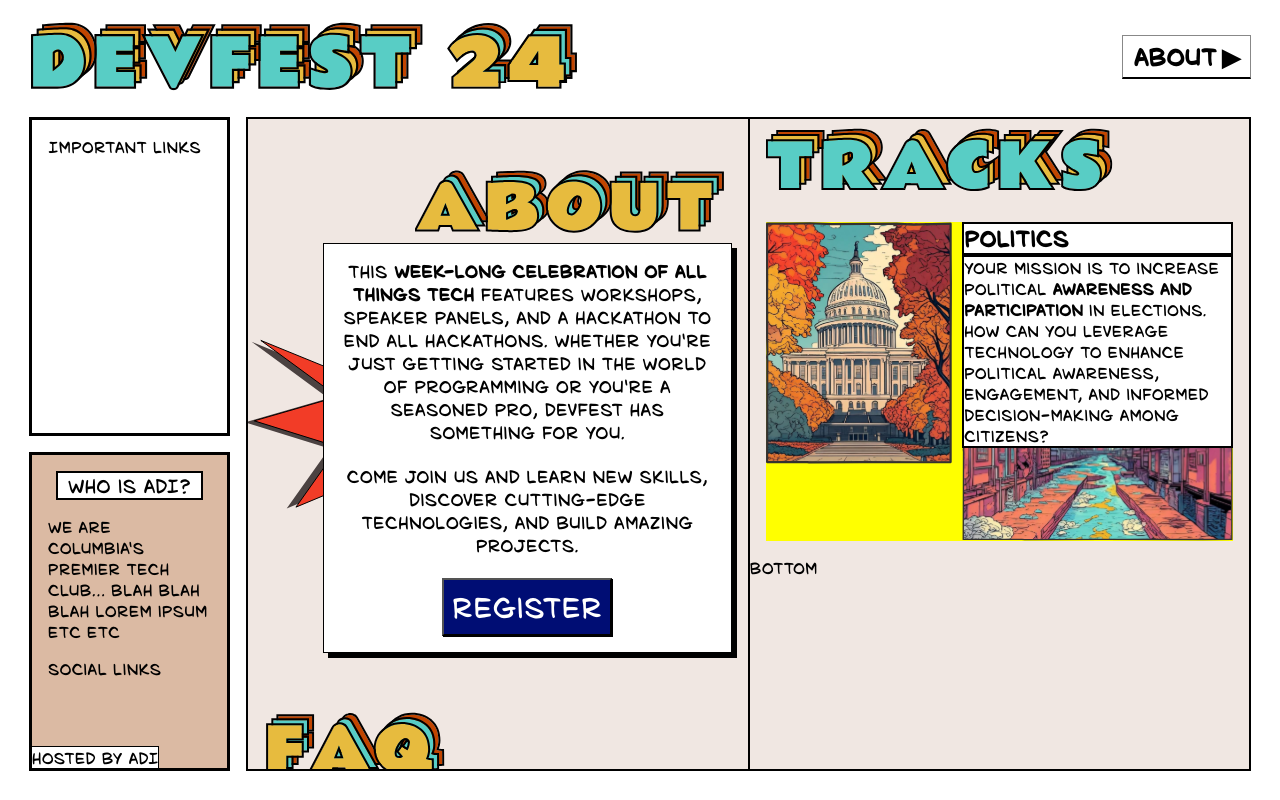
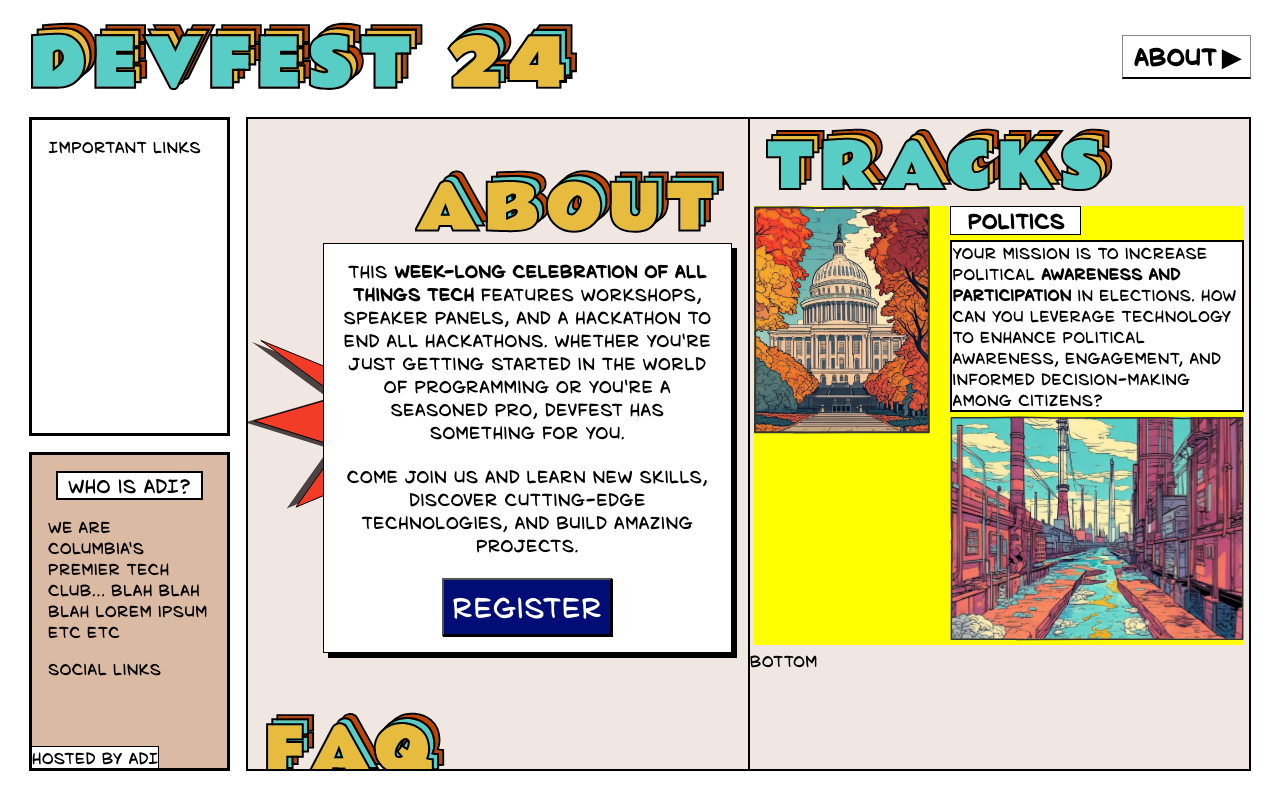
Before and after one commit to adicu/devfest-2024, a Next.js app: page / in a window 1280 px wide. Built offline with nearby package versions, Linux system fonts and the light colour scheme.

Commit message:
Top Right information on Tracks page shows: politics, politics box, and environment image

```diff
--- a/src/components/pages/tracks/TracksPage.jsx
+++ b/src/components/pages/tracks/TracksPage.jsx
@@ -5,34 +5,13 @@ const TracksPage = (props) => {
     width: 100%;
     height: 100%;
     user-select: none;
-    /* background-color: #e9e1d9; */
-    display: flex;
-    flex-direction: column;
+    display: block;
+    /* flex-direction: column; */
   `;
 
-  const SVGImageDiv = styled.div``;
-
   const TitleDiv = styled.div`
-    /* flex: 0; */
-    /* align-items: center; */
-    /* background-color: yellow; */
-    /* text-align: center; */
-    /* justify-content: center; */
-
-    /* width: 100%; */
-    /* text-align: center; */
-
-    /* height: 3rem; */
     margin: 0.5rem;
     margin-left: 1rem;
-    img {
-      /* display: block; */
-      /* margin: 0 auto; */
-      /* margin-right: auto; */
-      /* margin-left: auto; */
-      /* align-self: center; */
-      /* height: 4rem; */
-    }
 
     @media (max-width: ${process.env.mobileWidth}) {
       img {
@@ -41,64 +20,81 @@ const TracksPage = (props) => {
     }
   `;
   const Top = styled.div`
-    flex: 3;
+    /* flex: 3; */
     position: relative;
     max-width: 100%;
 
-    margin: 1rem;
+    /* display: inline-block; */
+    display: flex;
+    flex-direction: row;
+
+    margin: 0.3rem;
     background-color: yellow;
   `;
   const Bottom = styled.div`
     flex: 2;
-    position: relative;
+    /* position: relative; */
     max-width: 100%;
   `;
 
-  const PoliticsImage = styled.img`
-    position: absolute;
-    /* height: 70%; */
+  const TopLeft = styled.div`
+    /* position: absolute; */
     width: 40%;
 
     left: 0;
     top: 0;
   `;
 
-  const Politics = styled.div`
-    position: absolute;
-    /* height: 70%; */
+  const TopRight = styled.div`
+    /* position: absolute; */
 
-    width: 58%;
+    width: 60%;
 
     right: 0;
-
-    z-index: 6;
   `;
 
-  const PoliticsText = styled.div`
+  const TextBox = styled.div`
     background-color: white;
     /* margin-right: 1rem; */
 
+    margin-bottom: 0.3rem;
     border: black solid 2px;
+
+    p {
+      font-size: 1rem;
+    }
   `;
 
-  const PoliticsTitle = styled.p`
+  const TitleBox = styled.div`
+    background-color: purple;
+    text-align: center;
+
+    /* width: 50%; */
+    display: inline-block;
+
+    margin-bottom: 0.3rem;
+    p {
       background-color: white;
-
-    border: black solid 2px;
-
-    font-size: 1.4rem;
-
+      border: black solid 1px;
+      font-size: 1.3rem;
       font-weight: bold;
+      padding-left: 1rem;
+      padding-right: 1rem;
+    }
   `;
 
   const EnvironmentImage = styled.img`
-    position: absolute;
-    width: 58%;
+    /* position: absolute; */
+    width: 100%;
 
-    right: 0;
-    bottom: 0;
+    /* z-index: 5; */
+  `;
 
-    z-index: 5;
+  const PoliticsImage = styled.img`
+    /* position: absolute; */
+    width: 90%;
+
+    /* z-index: 5; */
   `;
 
   const preventDragHandler = (e) => {
@@ -114,14 +110,18 @@ const TracksPage = (props) => {
         />
       </TitleDiv>
       <Top>
+        <TopLeft>
           <PoliticsImage
             onDragStart={preventDragHandler}
             src="/images/tracks/politics_image.svg"
           />
+        </TopLeft>
 
-        <Politics>
-          <PoliticsTitle>Politics</PoliticsTitle>
-          <PoliticsText>
+        <TopRight>
+          <TitleBox>
+            <p>Politics</p>
+          </TitleBox>
+          <TextBox>
             <p>
               Your mission is to increase political
               <strong> awareness and participation </strong>
@@ -129,15 +129,15 @@ const TracksPage = (props) => {
               awareness, engagement, and informed decision-making among
               citizens?
             </p>
-          </PoliticsText>
-        </Politics>
+          </TextBox>
 
           <EnvironmentImage
             onDragStart={preventDragHandler}
             src="/images/tracks/environment_image.svg"
           />
+        </TopRight>
       </Top>
-
+      {/* <br /> */}
       <Bottom>Bottom</Bottom>
     </Container>
   );
```
Lines whose indentation alone changed are shown as unchanged.
